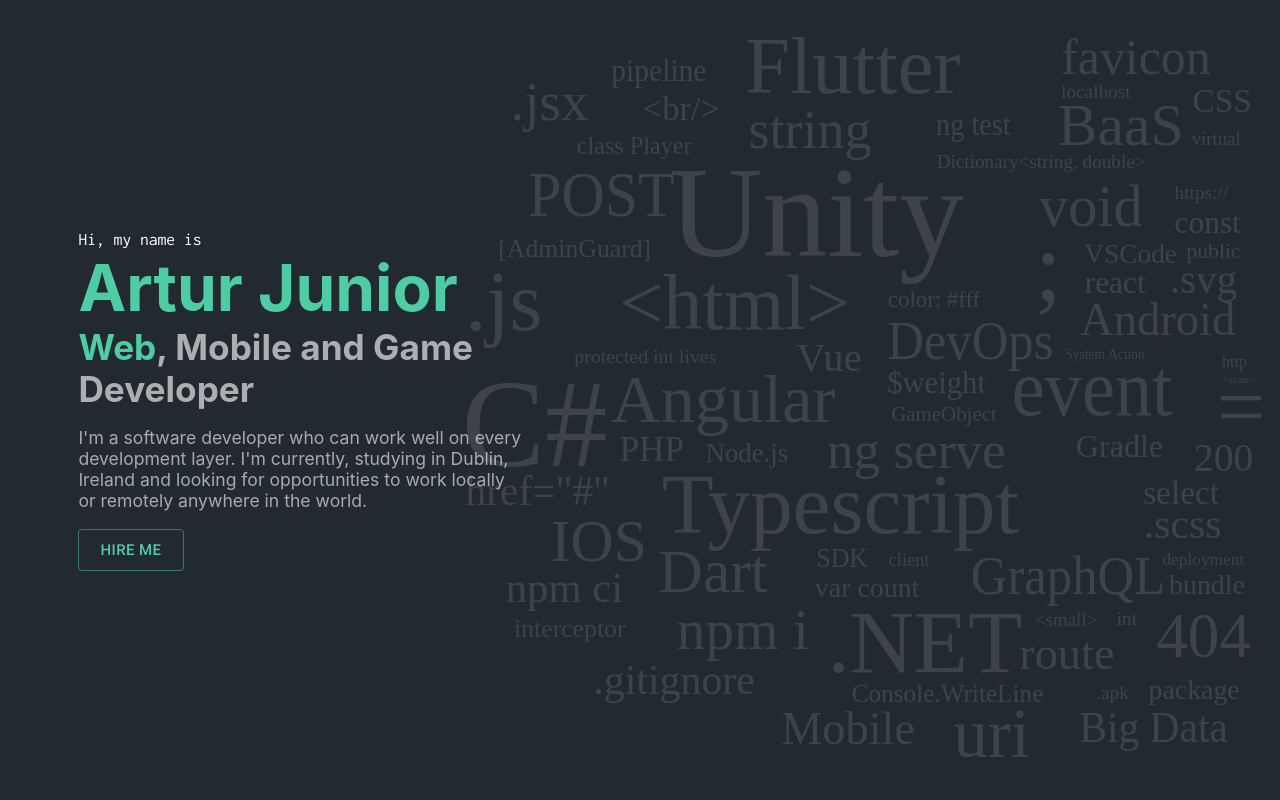
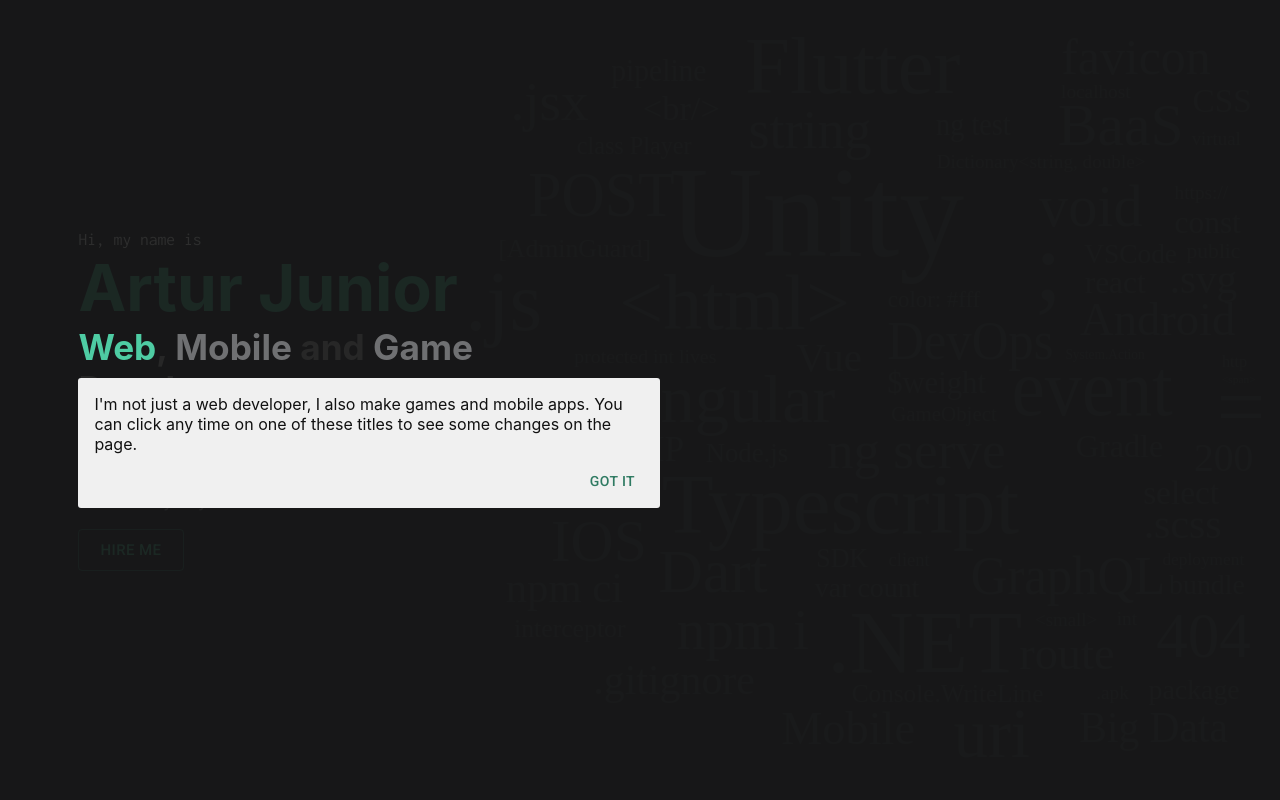
Before and after one commit to arturcmjr/arju-page, a React (Create React App) app: page / in a window 1280 px wide. Shown: the top 800 px of the page. Built offline with nearby package versions, Linux system fonts and the light colour scheme.

Commit message:
think I'm done with theming for now

```diff
--- a/src/App.tsx
+++ b/src/App.tsx
@@ -12,6 +12,7 @@
 import Introduction from "./components/Introduction/Introduction";
 import Navbar from "./components/Navbar/Navbar";
 import EJobTitle from "./common/enums/job-title.enum";
+import JobInstructionsOverlay from "./components/JobOverlay/JobInstructionsOverlay";
 
 function getWindowJobTitle(): EJobTitle {
   const path = window.location.pathname.replace("/", "") || "web";
@@ -95,9 +96,10 @@
 
   return (
     <ThemeProvider theme={theme}>
+      <JobInstructionsOverlay />
       <Navbar scrollTo={scrollTo}></Navbar>
       <Introduction changeJobTitle={changeTheme} jobTitle={jobTitle} />
-      <About jobTheme={jobTheme}/>
+      <About jobTheme={jobTheme} />
       <div style={{ height: "1500px" }}></div>
       <div id="contact"></div>
     </ThemeProvider>
--- a/src/common/data/job-themes.data.ts
+++ b/src/common/data/job-themes.data.ts
@@ -51,7 +51,7 @@
 };
 
 export const gameTheme: IJobTheme = {
-  primaryColor: "#f5a623",
+  primaryColor: "#cf9638",
   skills: [
     {
       name: "HTML",
@@ -61,7 +61,7 @@
 };
 
 export const mobileTheme: IJobTheme = {
-  primaryColor: "#c2a5e7",
+  primaryColor: "#A989FB",
   skills: [
     {
       name: "HTML",
--- /dev/null
+++ b/src/common/helpers/hex-to-rgb.ts
@@ -0,0 +1,6 @@
+export function hexToRgb(hex: string) : [number, number, number] {
+  const r = parseInt(hex.slice(1, 3), 16);
+  const g = parseInt(hex.slice(3, 5), 16);
+  const b = parseInt(hex.slice(5, 7), 16);
+  return [r, g, b];
+}
--- a/src/components/Introduction/Introduction.scss
+++ b/src/components/Introduction/Introduction.scss
@@ -24,7 +24,7 @@
 
     h2 {
       margin: 0;
-      color: #acaeb1;
+      color: #c8c9cb;
       font-size: 2.2rem;
     }
 
@@ -37,17 +37,14 @@
 }
 
 #introContainer .job-title {
-  opacity: 1;
   cursor: pointer;
   transition: all 150ms ease-in-out;
+  opacity: .5;
 
-  &:hover {
+  &:hover, &.active  {
     color: var(--primary);
+    opacity: 1;
     transition: all 150ms ease-in-out;
-  }
-
-  &.active {
-    color: var(--primary);
   }
 }
 
@@ -77,7 +74,7 @@
     }
 
     h2 {
-      font-size: 1.5rem;
+      font-size: 1.6rem;
     }
 
     p {
--- /dev/null
+++ b/src/components/JobOverlay/JobInstructionsOverlay.scss
@@ -0,0 +1,45 @@
+#jobInstructionsOverlay {
+  display: block;
+}
+
+#jobInstructionsOverlay.hidden {
+  display: none;
+}
+
+#jobInstructionsOverlay > .overlay {
+  position: fixed;
+  top: 0;
+  left: 0;
+  right: 0;
+  bottom: 0;
+  // background-color: rgba(0, 0, 0, 0.5);
+  backdrop-filter: contrast(40%) brightness(25%);
+  z-index: 10000;
+  overflow: hidden;
+}
+
+#jobInstructionsBox p {
+  color: #111111;
+  margin: 0;
+}
+
+#jobInstructionsBox {
+  position: absolute;
+  z-index: 10001;
+  max-width: 550px;
+  background-color: rgb(240, 240, 240);
+  padding: 1rem;
+  padding-bottom: 0.5rem;
+  border-radius: 3px;
+  display: none;
+}
+
+.btn-container {
+  display: flex;
+  justify-content: flex-end;
+  margin-top: 0.6rem;
+
+  button {
+    filter: brightness(0.6);
+  }
+}
--- /dev/null
+++ b/src/components/JobOverlay/JobInstructionsOverlay.tsx
@@ -0,0 +1,97 @@
+import { Button } from "@mui/material";
+import { useEffect, useState } from "react";
+import "./JobInstructionsOverlay.scss";
+
+export function JobInstructionsOverlay(): JSX.Element {
+  const [visible, setVisible] = useState(false);
+  const [hideButtonDisabled, setHideButtonDisabled] = useState(true);
+
+  const localStorageSeenKey = "seenJobInstructions";
+
+  useEffect(() => {
+    window.addEventListener("resize", moveInstructionsBox);
+    return () => window.removeEventListener("resize", moveInstructionsBox);
+  }, []);
+
+  useEffect(() => {
+    const shouldShow = !localStorage.getItem(localStorageSeenKey);
+    if (shouldShow) window.setTimeout(() => showOverlay(), 50);
+  }, []);
+
+  useEffect(() => {
+    if (visible) moveInstructionsBox();
+  }, [visible]);
+
+  function moveInstructionsBox(): void {
+    if (!visible) return;
+    const jobWords = getJobWords();
+    const boxEl = document.getElementById("jobInstructionsBox");
+    const firstBox = jobWords[0]?.getClientRects()[0];
+    const lastBox = jobWords[jobWords.length - 1]?.getClientRects()[0];
+    if (!firstBox || !boxEl || !lastBox) return;
+    boxEl.style.top = `${lastBox.top + lastBox.height + 10}px`;
+    boxEl.style.left = `${firstBox.left}px`;
+    boxEl.style.right = `${firstBox.left}px`;
+    boxEl.style.display = "block";
+  }
+
+  function getJobWords(): HTMLElement[] {
+    return Array.from(
+      document.getElementsByClassName(
+        "job-title"
+      ) as HTMLCollectionOf<HTMLElement>
+    );
+  }
+
+  function setTopElements(onTop: boolean): void {
+    const jobWords = getJobWords();
+    jobWords.forEach((el) => {
+      if (onTop) {
+        el.style.zIndex = "10001";
+        el.style.position = "relative";
+        document.body.style.overflowY = "hidden";
+      } else {
+        el.style.removeProperty("z-index");
+        el.style.removeProperty("position");
+        document.body.style.removeProperty("overflow-y");
+      }
+    });
+  }
+
+  function showOverlay(): void {
+    setVisible(true);
+    window.scrollTo(0, 0);
+    setTopElements(true);
+    window.setTimeout(() => setHideButtonDisabled(false), 2000);
+  }
+
+  function hideOverlay(): void {
+    setTopElements(false);
+    setVisible(false);
+    localStorage.setItem(localStorageSeenKey, "true");
+  }
+
+  return (
+    <div id="jobInstructionsOverlay" className={visible ? "" : "hidden"}>
+      <div className="overlay"></div>
+      <div id="jobInstructionsBox">
+        <p>
+          I'm not just a web developer, I also make games and mobile apps. You
+          can click any time on one of these titles to see some changes on the
+          page.
+        </p>
+        <div className="btn-container">
+          <Button
+            variant="text"
+            onClick={hideOverlay}
+            disabled={hideButtonDisabled}
+          >
+            Got it
+          </Button>
+        </div>
+      </div>
+    </div>
+  );
+}
+
+export default JobInstructionsOverlay;
--- a/src/index.tsx
+++ b/src/index.tsx
@@ -6,7 +6,6 @@
   BrowserRouter as Router,
   Route,
   Routes,
-  useNavigate,
 } from "react-router-dom";
 
 const root = ReactDOM.createRoot(
```
